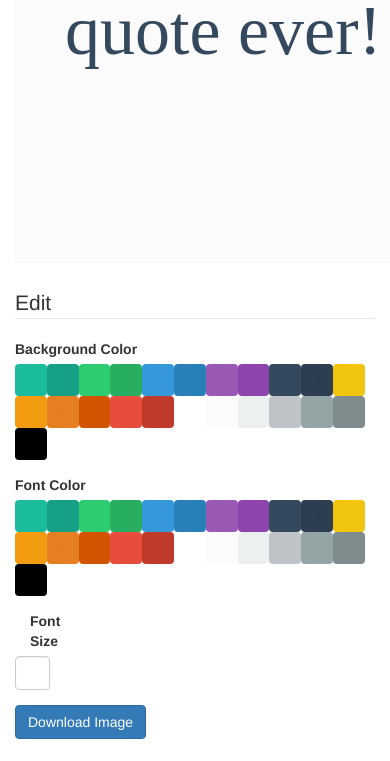
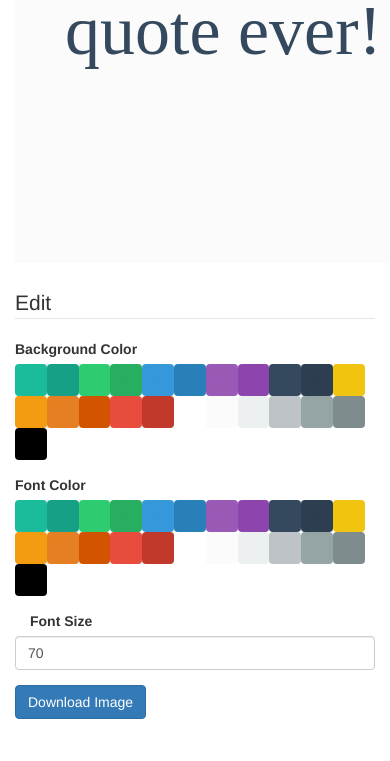
Before and after one commit to AhmedAtef07/Imagify, a plain HTML site: page index.html in a window 390 px wide. Shown: the part 322-1083 px from the top of the page. Drawn offline with nearby package versions, Linux system fonts and the light colour scheme.

Commit message:
Fix layouting of font size input for small screens

```diff
--- a/index.html
+++ b/index.html
@@ -67,7 +67,7 @@
             </div>
 
             <div class="row">
-              <div class="col-xs-2">
+              <div class="col-xs-12 col-lg-2">
                 <div class="form-group" class="">
                   <label class="col-xs-12">Font Size</label>
                   <input type="number" v-model="font.size" class="form-control col-xs-12">
```
